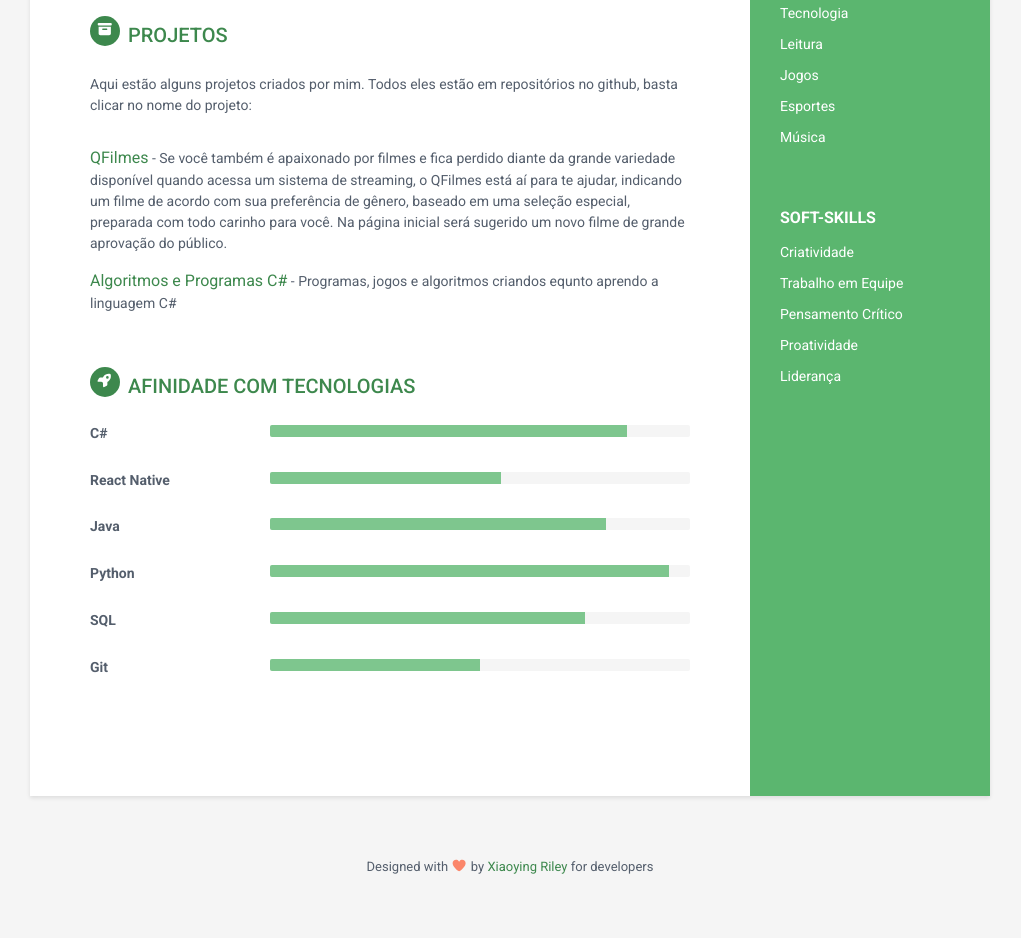
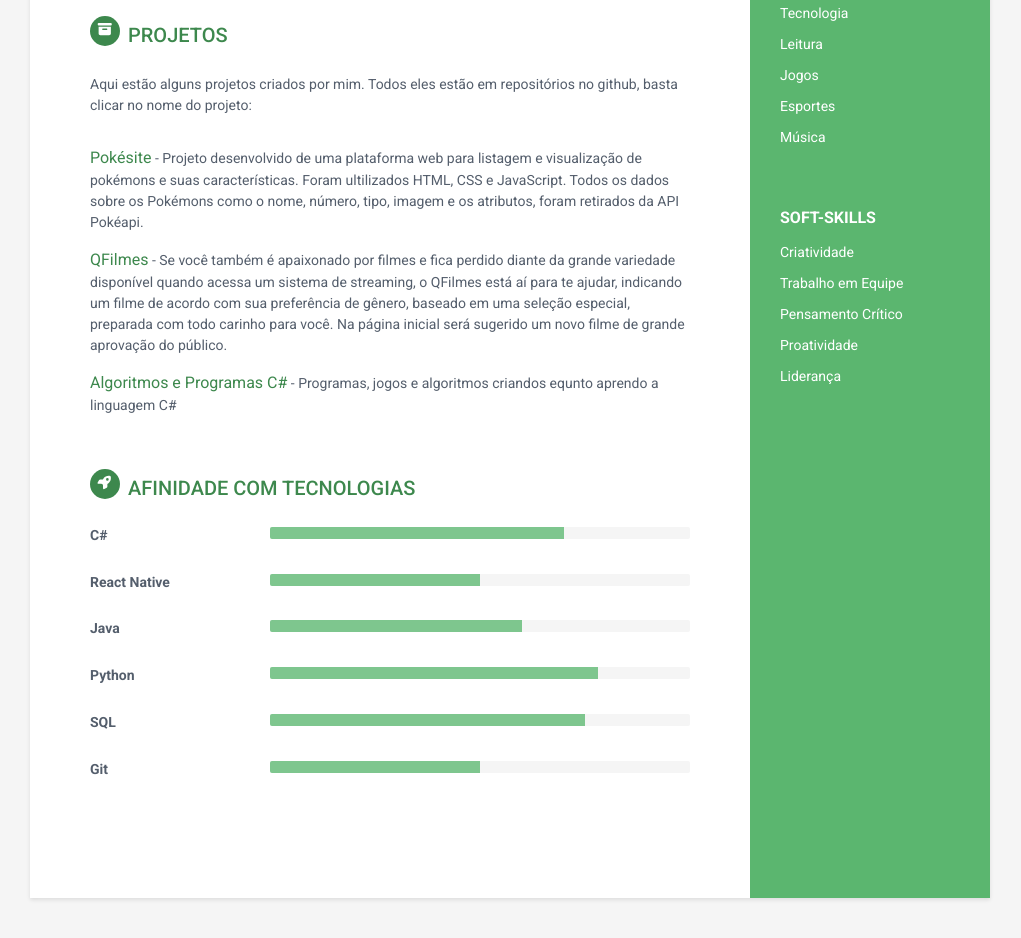
Before and after one commit to Diana-rosalem/CurriculoPessoal, a plain HTML site: page index.html in a window 1280 px wide. Shown: the part 1116-2054 px from the top of the page, without its empty margins (130-1151 px from the left). Before the commit the page ends 2023 px from the top, so only its background shows below. Drawn offline with Linux system fonts and the light colour scheme.

Commit message:
add pokesite

```diff
--- a/index.html
+++ b/index.html
@@ -156,12 +156,17 @@
                     <p>Aqui estão alguns projetos criados por mim. Todos eles estão em repositórios no github, basta clicar no nome do projeto:</p>
                 </div><!--//intro-->
                 <div class="item">
+                    <span class="project-title"><a href=https://github.com/Diana-rosalem/Pokesite target="_blank">Pokésite</a></span> - <span class="project-tagline">Projeto desenvolvido de uma plataforma web para listagem e visualização de pokémons e suas características. Foram ultilizados HTML, CSS e JavaScript. Todos os dados sobre os Pokémons como o nome, número, tipo, imagem e os atributos, foram retirados da API Pokéapi. </span>
+                </div><!--//item-->
+
+                <div class="item">
                     <span class="project-title"><a href="https://diana-rosalem.github.io/QFilmes/" target="_blank">QFilmes</a></span> - <span class="project-tagline">Se você também é apaixonado por filmes e fica perdido diante da grande variedade disponível quando acessa um sistema de streaming, o QFilmes está aí para te ajudar, indicando um filme de acordo com sua preferência de gênero, baseado em uma seleção especial, preparada com todo carinho para você. Na página inicial será sugerido um novo filme de grande aprovação do público. </span>
 
                 </div><!--//item-->
                 <div class="item">
                     <span class="project-title"><a href="https://github.com/Diana-rosalem/small-programs-and-algorithms-in-csharp-" target="_blank">Algoritmos e Programas C#</a></span> - <span class="project-tagline">Programas, jogos e algoritmos criandos equnto aprendo a linguagem C# </span>
                 </div><!--//item-->
+
             </section><!--//section-->
 
             <section class="skills-section section">
@@ -170,28 +175,28 @@
                     <div class="item">
                         <h3 class="level-title">C#</h3>
                         <div class="progress level-bar">
-						    <div class="progress-bar theme-progress-bar" role="progressbar" style="width: 85%" aria-valuenow="85" aria-valuemin="0" aria-valuemax="100"></div>
+						    <div class="progress-bar theme-progress-bar" role="progressbar" style="width: 70%" aria-valuenow="85" aria-valuemin="0" aria-valuemax="100"></div>
 						</div>
                     </div><!--//item-->
 
                     <div class="item">
                         <h3 class="level-title">React Native</h3>
                         <div class="progress level-bar">
-						    <div class="progress-bar theme-progress-bar" role="progressbar" style="width: 55%" aria-valuenow="55" aria-valuemin="0" aria-valuemax="100"></div>
+						    <div class="progress-bar theme-progress-bar" role="progressbar" style="width: 50%" aria-valuenow="55" aria-valuemin="0" aria-valuemax="100"></div>
 						</div>
                     </div><!--//item-->
 
                     <div class="item">
                         <h3 class="level-title">Java</h3>
                         <div class="progress level-bar">
-						    <div class="progress-bar theme-progress-bar" role="progressbar" style="width: 80%" aria-valuenow="" aria-valuemin="80" aria-valuemax="100"></div>
+						    <div class="progress-bar theme-progress-bar" role="progressbar" style="width: 60%" aria-valuenow="" aria-valuemin="80" aria-valuemax="100"></div>
 						</div>
                     </div><!--//item-->
 
                     <div class="item">
                         <h3 class="level-title">Python</h3>
                         <div class="progress level-bar">
-							    <div class="progress-bar theme-progress-bar" role="progressbar" style="width: 95%" aria-valuenow="95" aria-valuemin="0" aria-valuemax="100"></div>
+							    <div class="progress-bar theme-progress-bar" role="progressbar" style="width: 78%" aria-valuenow="95" aria-valuemin="0" aria-valuemax="100"></div>
 						</div>
                     </div><!--//item-->
 
```
